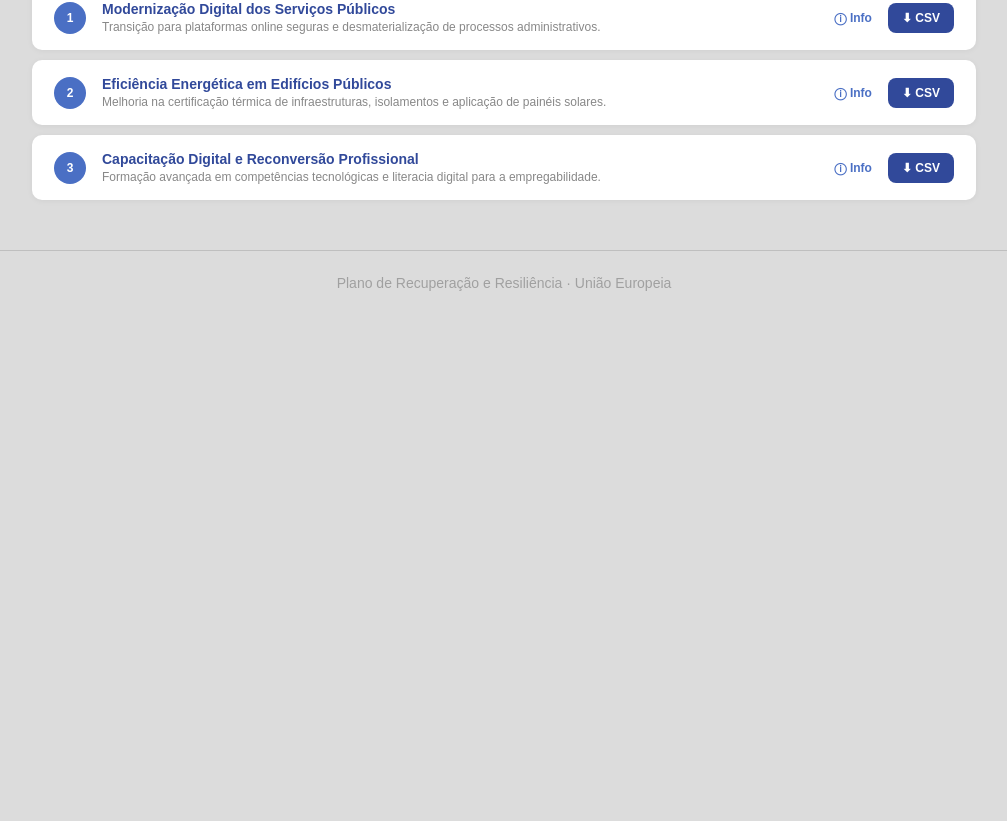
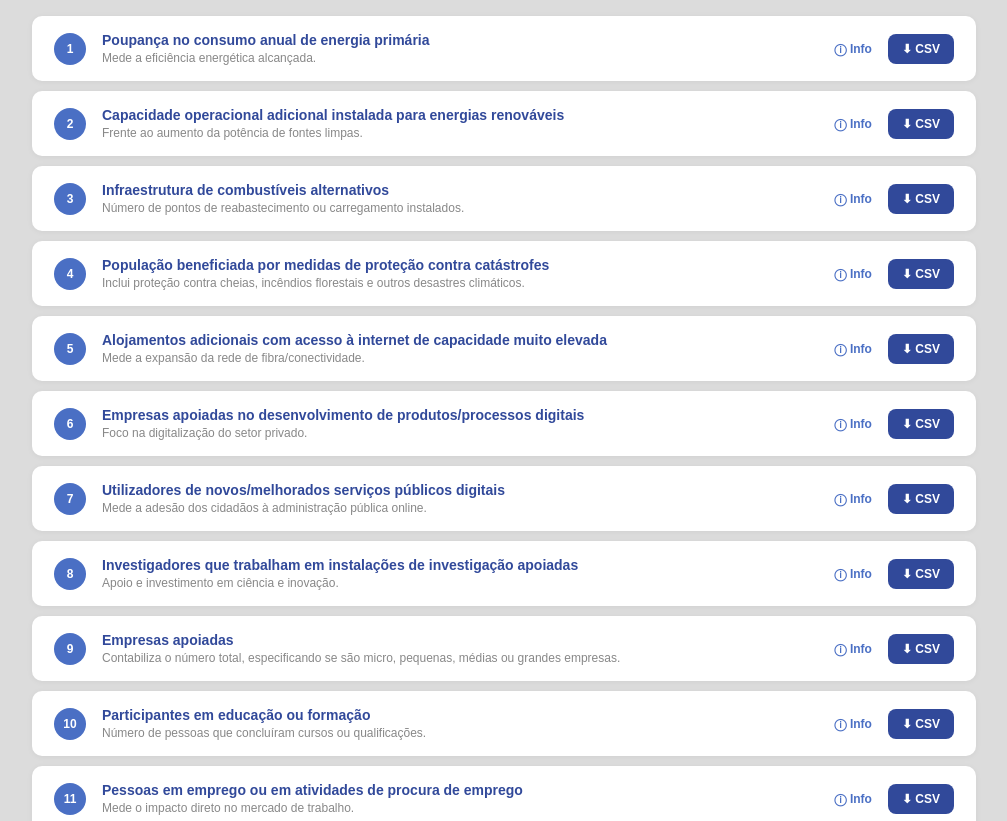
Before and after one commit to 150TENET/IPM, a Vue app in the folder projeto/ipm_nst/: page /1/indicadores in a window 1280 px wide. Shown: the part 378-1199 px from the top of the page, without its empty margins (136-1143 px from the left). Before the commit the page ends 800 px from the top, so only its background shows below. Built offline with nearby package versions, Linux system fonts and the light colour scheme; no server answers; a web font is replaced by a local one.

Commit message:
bue cena

```diff
--- a/projeto/ipm_nst/src/views/CountryChosen/IndicadoresView.vue
+++ b/projeto/ipm_nst/src/views/CountryChosen/IndicadoresView.vue
@@ -1,7 +1,7 @@
 <script setup lang="ts">
-import { ref, computed, onMounted } from 'vue'
+import { ref, computed } from 'vue'
 
-// --- 1. INTERFACES DE CONTRATO (Tipagem Estrita Sem 'any') ---
+// --- 1. INTERFACE DE CONTRATO DO COMPONENTE (Tipagem Estrita) ---
 interface Indicador {
   id: string | number;
   titulo: string;
@@ -9,93 +9,98 @@ interface Indicador {
   infoDetalhada?: string;
 }
 
-// Interface que espelha as chaves reais que possam vir do teu db.json
-interface IndicadorDB {
-  id: string | number;
-  titulo?: string;
-  title?: string;
-  nome?: string;
-  descricao?: string;
-  description?: string;
-  pilar?: string;
-  unidade?: string;
-  metaSemestral?: string | number;
-  valorAtingido?: string | number;
-  infoDetalhada?: string;
-  details?: string;
-  estado?: string;
-}
-
-const indicadoresRaw = ref<IndicadorDB[]>([])
-const aCarregar = ref(false)
 const mostrarModalInfo = ref(false)
 const mostrarModalCSV = ref(false)
 const indicadorSelecionado = ref<Indicador | null>(null)
 
-// --- 2. SISTEMA DE FALLBACK DE SALVAGUARDA LOCAL ---
-const indicadoresFallback: Indicador[] = [
+// --- 2. MATRIZ OFICIAL DOS 14 INDICADORES OBRIGATÓRIOS DA UE ---
+// Garante que a página fica preenchida e idêntica ao vosso protótipo original
+const listaIndicadores = computed<Indicador[]>(() => [
   {
     id: 1,
-    titulo: "Modernização Digital dos Serviços Públicos",
-    descricao: "Transição para plataformas online seguras e desmaterialização de processos administrativos.",
-    infoDetalhada: "• Estado de Execução: Em curso\n• Meta do Semestre: 12.500 portais atualizados\n• Impacto: Redução do tempo de resposta ao cidadão em 40%."
+    titulo: "Poupança no consumo anual de energia primária",
+    descricao: "Mede a eficiência energética alcançada.",
+    infoDetalhada: "• Tipo: Indicador Comum de Reporte Obrigatório\n• Pilar Estratégico: Transição Verde\n• Detalhes: Quantifica a redução do consumo de energia primária obtida através de renovações térmicas de edifícios, modernização de frotas e otimização de sistemas industriais."
   },
   {
     id: 2,
-    titulo: "Eficiência Energética em Edifícios Públicos",
-    descricao: "Melhoria na certificação térmica de infraestruturas, isolamentos e aplicação de painéis solares.",
-    infoDetalhada: "• Estado de Execução: Concluído\n• Meta do Semestre: 450 edifícios intervencionados\n• Impacto: Poupança energética anual estimada em 22%."
+    titulo: "Capacidade operacional adicional instalada para energias renováveis",
+    descricao: "Frente ao aumento da potência de fontes limpas.",
+    infoDetalhada: "• Tipo: Indicador Comum de Reporte Obrigatório\n• Pilar Estratégico: Transição Verde\n• Detalhes: Monitoriza o aumento da capacidade de produção de energia a partir de fontes renováveis (solar, eólica, hídrica ou hidrogénio verde) expressa em MW."
   },
   {
     id: 3,
-    titulo: "Capacitação Digital e Reconversão Profissional",
-    descricao: "Formação avançada em competências tecnológicas e literacia digital para a empregabilidade.",
-    infoDetalhada: "• Estado de Execução: Em curso\n• Meta do Semestre: 35.000 cidadãos certificados\n• Foco principal: Integração de jovens no mercado tecnológico."
+    titulo: "Infraestrutura de combustíveis alternativos",
+    descricao: "Número de pontos de reabastecimento ou carregamento instalados.",
+    infoDetalhada: "• Tipo: Indicador Comum de Reporte Obrigatório\n• Pilar Estratégico: Transição Verde\n• Detalhes: Contabiliza os novos pontos de carregamento elétrico públicos e estações de reabastecimento de combustíveis alternativos implementados no território."
+  },
+  {
+    id: 4,
+    titulo: "População beneficiada por medidas de proteção contra catástrofes",
+    descricao: "Inclui proteção contra cheias, incêndios florestais e outros desastres climáticos.",
+    infoDetalhada: "• Tipo: Indicador Comum de Reporte Obrigatório\n• Pilar Estratégico: Transição Verde / Resiliência\n• Detalhes: Regista o número de cidadãos residentes em áreas agora protegidas por infraestruturas de mitigação de riscos climáticos e sistemas de monitorização."
+  },
+  {
+    id: 5,
+    titulo: "Alojamentos adicionais com acesso à internet de capacidade muito elevada",
+    descricao: "Mede a expansão da rede de fibra/conectividade.",
+    infoDetalhada: "• Tipo: Indicador Comum de Reporte Obrigatório\n• Pilar Estratégico: Transição Digital\n• Detalhes: Contabiliza o número de agregados familiares e empresas que passaram a usufruir de cobertura de redes de comunicações Gigabit (VHCN)."
+  },
+  {
+    id: 6,
+    titulo: "Empresas apoiadas no desenvolvimento de produtos/processos digitais",
+    descricao: "Foco na digitalização do setor privado.",
+    infoDetalhada: "• Tipo: Indicador Comum de Reporte Obrigatório\n• Pilar Estratégico: Transição Digital\n• Detalhes: Apoio direto a micro, pequenas e médias empresas para a integração de comércio eletrónico, inteligência artificial, cloud computing e cibersegurança."
+  },
+  {
+    id: 7,
+    titulo: "Utilizadores de novos/melhorados serviços públicos digitais",
+    descricao: "Mede a adesão dos cidadãos à administração pública online.",
+    infoDetalhada: "• Tipo: Indicador Comum de Reporte Obrigatório\n• Pilar Estratégico: Transição Digital\n• Detalhes: Mede o número de cidadãos que interagem com o Estado através de novos portais governamentais totalmente desmaterializados."
+  },
+  {
+    id: 8,
+    titulo: "Investigadores que trabalham em instalações de investigação apoiadas",
+    descricao: "Apoio e investimento em ciência e inovação.",
+    infoDetalhada: "• Tipo: Indicador Comum de Reporte Obrigatório\n• Pilar Estratégico: Inovação e Coesão Territorial\n• Detalhes: Contabiliza os postos de trabalho científicos de tempo inteiro criados ou mantidos em laboratórios e centros de excelência modernizados."
+  },
+  {
+    id: 9,
+    titulo: "Empresas apoiadas",
+    descricao: "Contabiliza o número total, especificando se são micro, pequenas, médias ou grandes empresas.",
+    infoDetalhada: "• Tipo: Indicador Comum de Reporte Obrigatório\n• Pilar Estratégico: Crescimento Económico\n• Detalhes: Monitorização do tecido empresarial global que recebeu subvenções ou linhas de financiamento bonificadas ao abrigo do plano."
+  },
+  {
+    id: 10,
+    titulo: "Participantes em educação ou formação",
+    descricao: "Número de pessoas que concluíram cursos ou qualificações.",
+    infoDetalhada: "• Tipo: Indicador Comum de Reporte Obrigatório\n• Pilar Estratégico: Políticas Sociais e Competências\n• Detalhes: Regista o número de cidadãos que concluíram com sucesso ações de reconversão profissional (upskilling) ou cursos superiores apoiados."
+  },
+  {
+    id: 11,
+    titulo: "Pessoas em emprego ou em atividades de procura de emprego",
+    descricao: "Mede o impacto direto no mercado de trabalho.",
+    infoDetalhada: "• Tipo: Indicador Comum de Reporte Obrigatório\n• Pilar Estratégico: Resiliência Social\n• Detalhes: Acompanhamento de desempregados integrados em programas ativos de emprego ou orientados por gabinetes de inserção modernizados."
+  },
+  {
+    id: 12,
+    titulo: "Capacidade de instalações de cuidados de saúde novas ou modernizadas",
+    descricao: "Apoio e reforço do sistema de saúde.",
+    infoDetalhada: "• Tipo: Indicador Comum de Reporte Obrigatório\n• Pilar Estratégico: Saúde e Resiliência\n• Detalhes: Mede a capacidade máxima anual de atendimento (consultas ou camas) em hospitais e centros de saúde construídos ou reequipados."
+  },
+  {
+    id: 13,
+    titulo: "Capacidade de salas de aula em instalações de educação e cuidados infantis",
+    descricao: "Foco na educação pré-escolar e escolar.",
+    infoDetalhada: "• Tipo: Indicador Comum de Reporte Obrigatório\n• Pilar Estratégico: Coesão Social e Educação\n• Detalhes: Número de novos lugares ou vagas criadas em creches, jardins de infância e escolas modernizadas pelo fundo de recuperação."
+  },
+  {
+    id: 14,
+    titulo: "Número de jovens (15-29 anos) que recebem apoio",
+    descricao: "Mede especificamente o impacto na juventude.",
+    infoDetalhada: "• Tipo: Indicador Comum de Reporte Obrigatório\n• Pilar Estratégico: Próxima Geração\n• Detalhes: Monitoriza as verbas direcionadas para bolsas de estudo avançadas, estágios profissionais remunerados e programas de combate ao desemprego jovem."
   }
-]
-
-// --- 3. CONSULTA DIRETA À DB (Ignora a store vazia) ---
-onMounted(async () => {
-  aCarregar.value = true
-  try {
-    const resposta = await fetch('http://localhost:3000/indicators')
-    if (resposta.ok) {
-      indicadoresRaw.value = await resposta.json()
-    }
-  } catch (error) {
-    console.warn('Servidor offline ou rota inacessível. Fallback ativado com sucesso.', error)
-  } finally {
-    aCarregar.value = false
-  }
-})
-
-// --- 4. MAPEAMENTO INTELIGENTE (Prioridade à DB > Fallback) ---
-const listaIndicadores = computed<Indicador[]>(() => {
-  // Se a DB responder e tiver linhas, usa os dados dinâmicos da base de dados
-  if (indicadoresRaw.value && indicadoresRaw.value.length > 0) {
-    return indicadoresRaw.value.map((ind: IndicadorDB) => {
-      const tituloFinal = ind.titulo || ind.title || ind.nome || 'Indicador Sem Nome'
-
-      const descricaoFinal = ind.descricao || ind.description ||
-        (ind.pilar ? `${ind.pilar} — Unidade: ${ind.unidade || 'Unidades'}` : 'Sem descrição disponível')
-
-      const infoDetalhadaFinal = ind.infoDetalhada || ind.details ||
-        (ind.metaSemestral
-          ? `• Estado de Execução: ${ind.estado || 'Em curso'}\n• Meta do Semestre: ${Number(ind.metaSemestral).toLocaleString()}\n• Valor já Atingido: ${Number(ind.valorAtingido || 0).toLocaleString()} (${ind.unidade || ''})`
-          : 'Nenhum detalhe adicional registado na base de dados.')
-
-      return {
-        id: ind.id,
-        titulo: tituloFinal,
-        descricao: descricaoFinal,
-        infoDetalhada: infoDetalhadaFinal
-      }
-    })
-  }
-
-  // Caso contrário, injeta a matriz de segurança local para o ecrã não falhar
-  return indicadoresFallback
-})
+])
 
 function abrirInfo(indicador: Indicador) {
   indicadorSelecionado.value = indicador
@@ -105,12 +110,7 @@ function abrirInfo(indicador: Indicador) {
 
 <template>
   <div class="indicadores-wrapper">
-
-    <div v-if="aCarregar" class="loading-feedback">
-      🔄 A sincronizar dados reais com o db.json...
-    </div>
-
-    <div v-else class="indicadores-lista">
+    <div class="indicadores-lista">
       <div v-for="(ind, i) in listaIndicadores" :key="ind.id" class="indicador-item">
         <div class="indicador-num">{{ i + 1 }}</div>
         <div class="indicador-info">
@@ -130,7 +130,7 @@ function abrirInfo(indicador: Indicador) {
         <div class="modal-titulo">{{ indicadorSelecionado?.titulo }}</div>
         <div class="modal-sub">{{ indicadorSelecionado?.descricao }}</div>
         <div class="modal-corpo">
-          <strong>Informação Detalhada</strong><br><br>
+          <strong>Métricas de Acompanhamento (Real-time)</strong><br><br>
           <span style="white-space: pre-line;">{{ indicadorSelecionado?.infoDetalhada }}</span>
         </div>
         <button class="modal-btn-ok" @click="mostrarModalInfo = false">OK</button>
@@ -150,17 +150,6 @@ function abrirInfo(indicador: Indicador) {
 <style scoped>
 .indicadores-wrapper {
   padding: 20px 40px;
-}
-
-.loading-feedback {
-  text-align: center;
-  padding: 20px;
-  background: white;
-  border-radius: 10px;
-  color: #31499a;
-  font-weight: 700;
-  font-size: 13px;
-  box-shadow: 0 1px 6px rgba(0,0,0,0.05);
 }
 
 .indicadores-lista {
@@ -209,7 +198,7 @@ function abrirInfo(indicador: Indicador) {
 .modal-escuro { background: #555; color: white; text-align: center; max-width: 340px; }
 .modal-fechar { position: absolute; top: 10px; right: 13px; background: none; border: none; font-size: 17px; cursor: pointer; color: #888; }
 .modal-fechar.branco { color: white; }
-.modal-titulo { font-size: 14px; font-weight: 700; color: #31499a; margin-bottom: 3px; }
+.modal-titulo { font-size: 14px; font-weight: 700; color: #31499a; margin-bottom: 3px; line-height: 1.4; }
 .modal-sub { font-size: 12px; color: #888; margin-bottom: 14px; }
 .modal-corpo { background: #f4f5f8; border-radius: 10px; padding: 14px; margin-bottom: 14px; font-size: 12px; line-height: 1.7; color: #334155; }
 .modal-btn-ok { width: 100%; padding: 10px; border: none; background: #31499a; color: white; border-radius: 8px; font-size: 13px; font-weight: 700; cursor: pointer; }
--- a/projeto/ipm_nst/src/views/CountryChosen/MainLayout.vue
+++ b/projeto/ipm_nst/src/views/CountryChosen/MainLayout.vue
@@ -18,7 +18,7 @@ import ThreeWayBar from '@/components/3WayBar.vue'
 
 <style scoped>
 .layout-pie {
-  max-height: 350px;
+  height: 250px;
   overflow-y: auto;
 }
 
--- a/projeto/ipm_nst/src/views/CountryChosen/MarcosAndMetasTopView.vue
+++ b/projeto/ipm_nst/src/views/CountryChosen/MarcosAndMetasTopView.vue
@@ -166,24 +166,24 @@ onMounted(() => carregarIndicadoresTopo())
 .metrics-grid {
   display: grid;
   grid-template-columns: repeat(2, 1fr);
-  gap: 16px;
+  gap: 10px;
   width: 100%;
 }
 
 .kpi-card {
   background-color: #ffffff;
   border-radius: 14px;
-  padding: 22px;
+  padding: 20px;
   display: flex;
   align-items: center;
-  gap: 16px;
-  box-shadow: 0 4px 14px rgba(20, 28, 55, 0.03);
+  gap: 10px;
+  box-shadow: 0 4px 12px rgba(20, 28, 55, 0.03);
   border: 1px solid #f1f5f9;
 }
 
 .icon-box {
-  width: 44px;
-  height: 44px;
+  width: 36px;
+  height: 36px;
   border-radius: 10px;
   display: flex;
   align-items: center;
```
